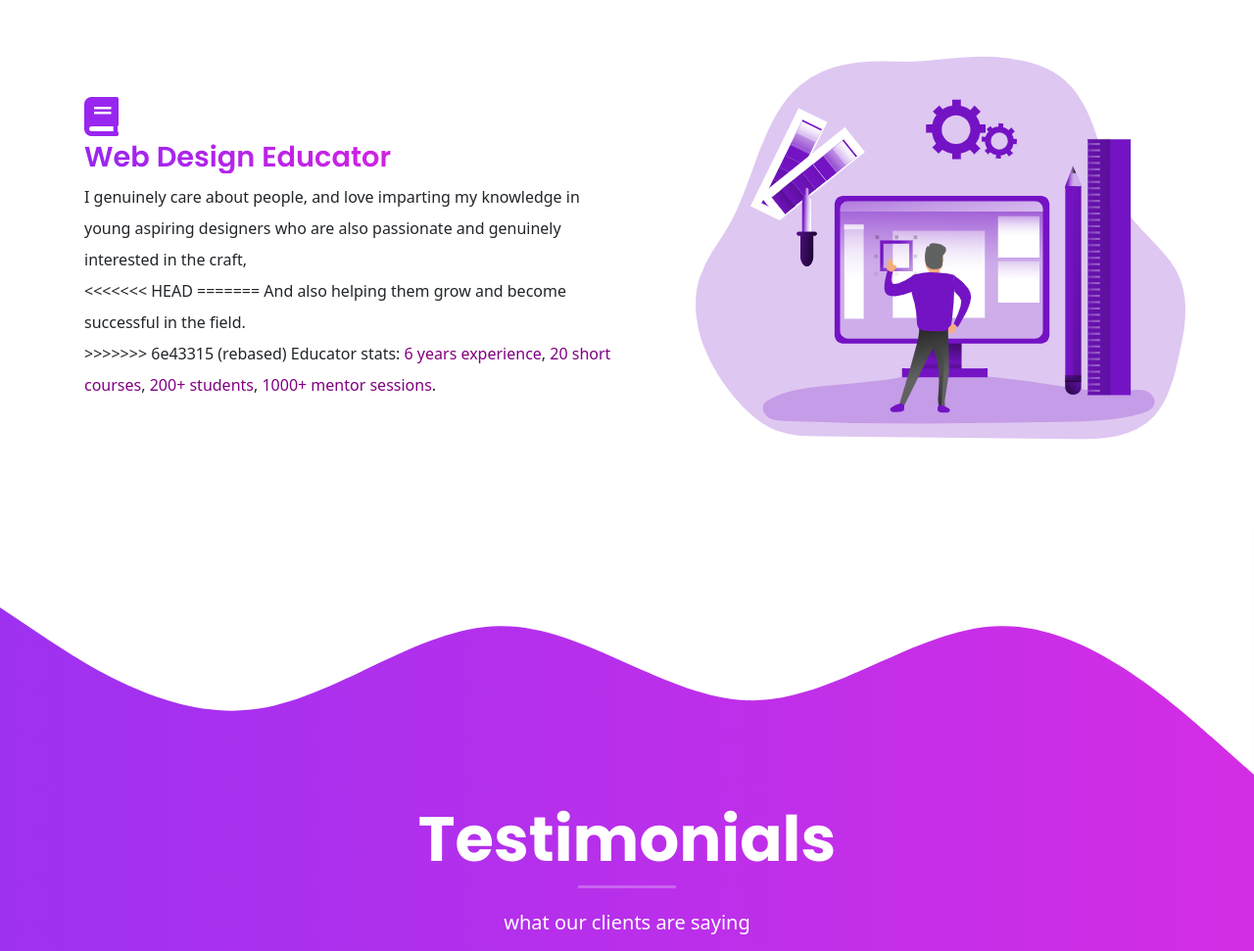
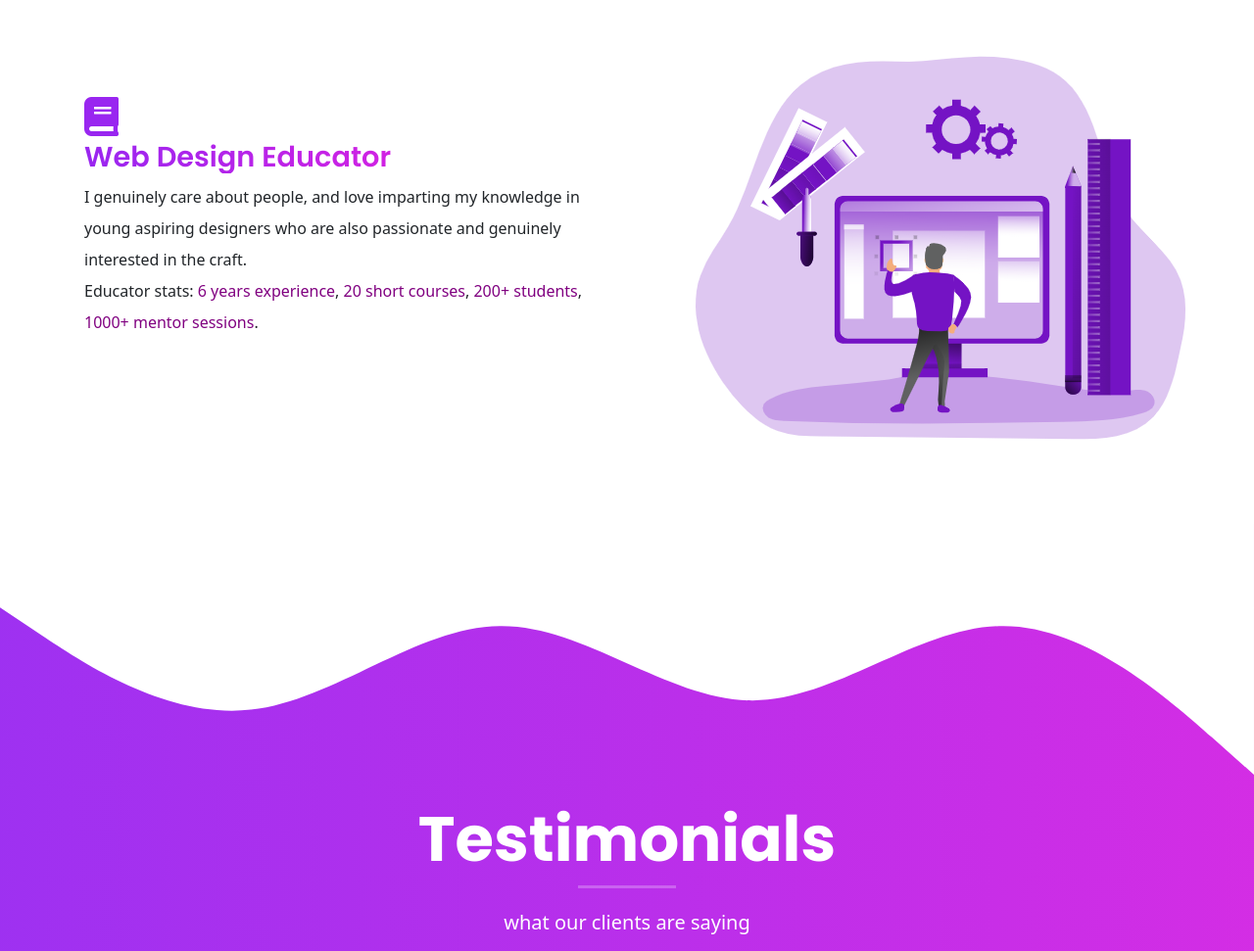
Before and after one commit to feraquzzi/devfera.github.io, a website: page index.html in a window 1280 px wide. Shown: the part 2129-3100 px from the top of the page at 98% size. Drawn offline with nearby package versions, Linux system fonts and the light colour scheme; files that its build step writes are made by us from their sources.

Commit message:
updated entry file

```diff
--- a/index.html
+++ b/index.html
@@ -189,11 +189,7 @@
           <div class="icon d-block fas fa-book"></div>
           <h3 class="display-3--title mt-1">Web design educator</h3>
           <p class="lh-lg">
-            I genuinely care about people, and love imparting my knowledge in young aspiring designers who are also passionate and genuinely interested in the craft,<br>
-<<<<<<< HEAD
-=======
-            And also helping them grow and become successful in the field.<br>
->>>>>>> 6e43315 (rebased)
+            I genuinely care about people, and love imparting my knowledge in young aspiring designers who are also passionate and genuinely interested in the craft.<br>
             Educator stats: <span class="spec" style="color: purple;">6 years experience</span>,
             <span class="spec" style="color: purple;">20 short courses</span>,
             <span class="spec" style="color: purple;">200+ students</span>,
```
